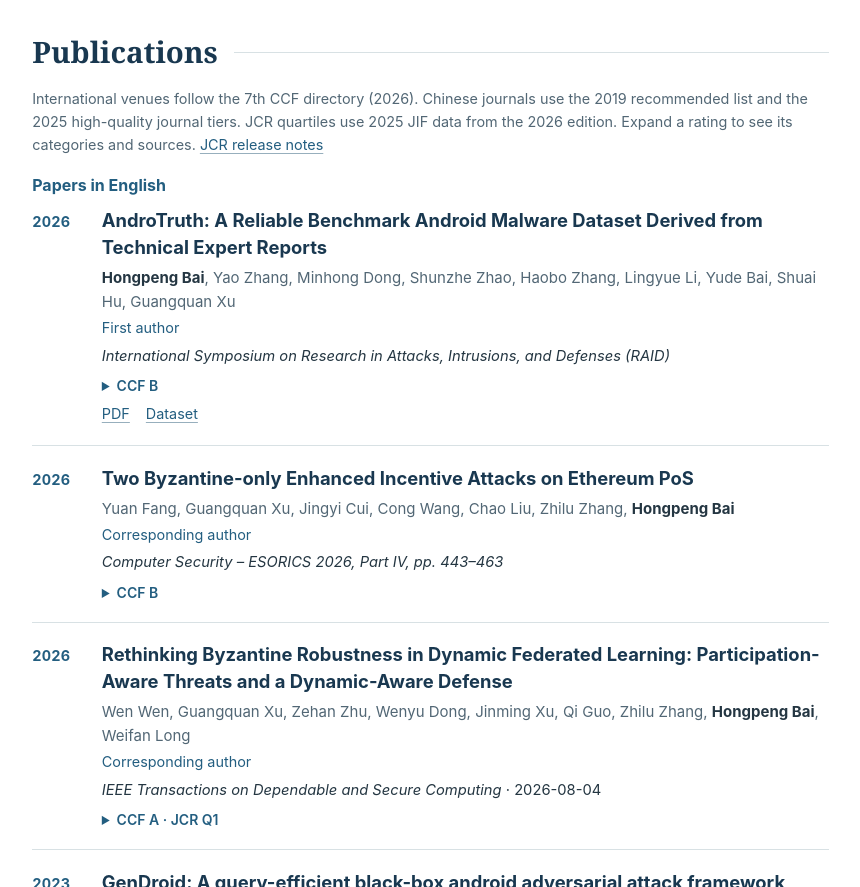
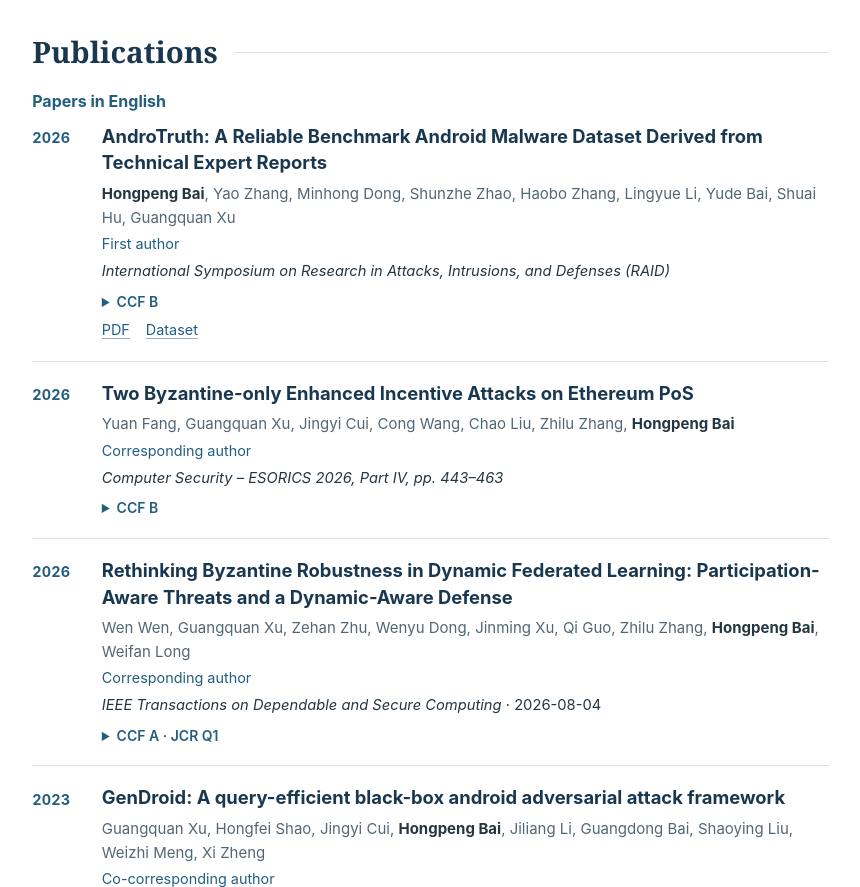
Before and after one commit to bhpiamnothing/bhpiamnothing.github.io, a plain HTML site: page en.html in a window 1280 px wide. Shown: the part 1019-1906 px from the top of the page, without its empty margins (379-1239 px from the left). Drawn offline with Linux system fonts and the light colour scheme.

Commit message:
Add files via upload

```diff
--- a/en.html
+++ b/en.html
@@ -67,7 +67,6 @@
       </section>
       <section id="publications">
         <h2>Publications</h2>
-        <p class="rank-note">International venues follow the 7th CCF directory (2026). Chinese journals use the 2019 recommended list and the 2025 high-quality journal tiers. JCR quartiles use 2025 JIF data from the 2026 edition. Expand a rating to see its categories and sources. <a href="https://clarivate.com/news/clarivate-releases-journal-citation-reports-2026/">JCR release notes</a></p>
         <h3 class="pub-group">Papers in English</h3>
 
       <article class="publication">
```
Also changed, not shown: index.html (+0 -1 lines).
